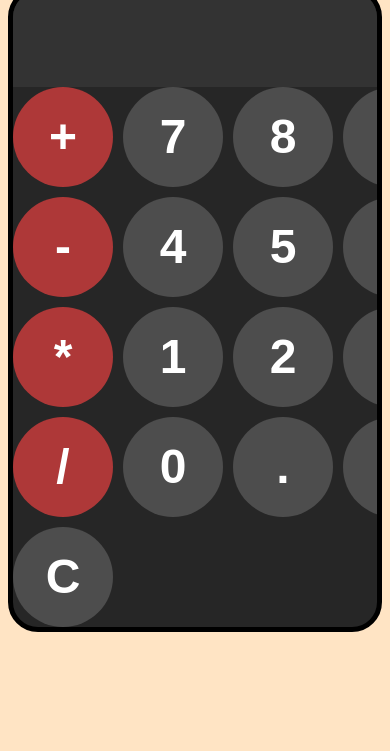
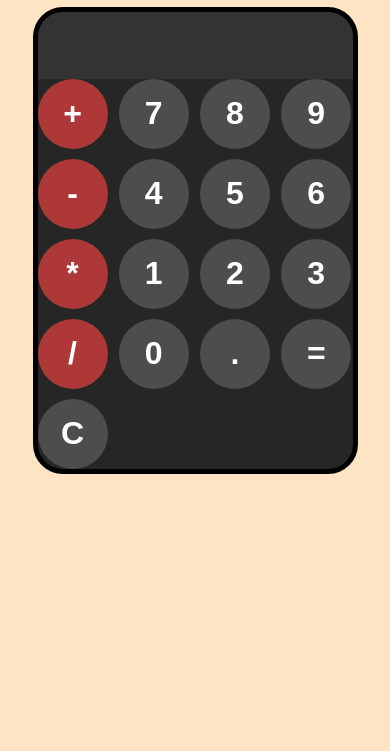
Before and after one commit to mastani26/Simple-Calculator, a plain HTML site: page index.html in a window 390 px wide. Shown: the part 93-844 px from the top of the page. Drawn offline with Linux system fonts and the light colour scheme.

Commit message:
Update index.css

```diff
--- a/index.css
+++ b/index.css
@@ -1,6 +1,8 @@
 body{
     background-color: bisque;
     text-align: center;
+    margin: 0;
+    padding: 20px;
 }
 #keys{
     display: grid;
@@ -23,9 +25,11 @@ button{
     background-color: hsl(0,0%,15%);
     border: 5px solid black;
     border-radius: 30px;
+    width: 90%;
     max-width: 500px;
     overflow: hidden;
     margin: 0 auto;
+
 }
 
 button:hover{
@@ -53,3 +57,17 @@ button:active{
 .operand:active{
     background-color: hsl(0,51.6%,65%);
 }
+
+
+@media screen and (max-width: 480px) {
+    button {
+        height: 70px;
+        width: 70px;
+        font-size: 2rem;
+    }
+
+    #display {
+        font-size: 2rem;
+        padding: 15px;
+    }
+}
```
